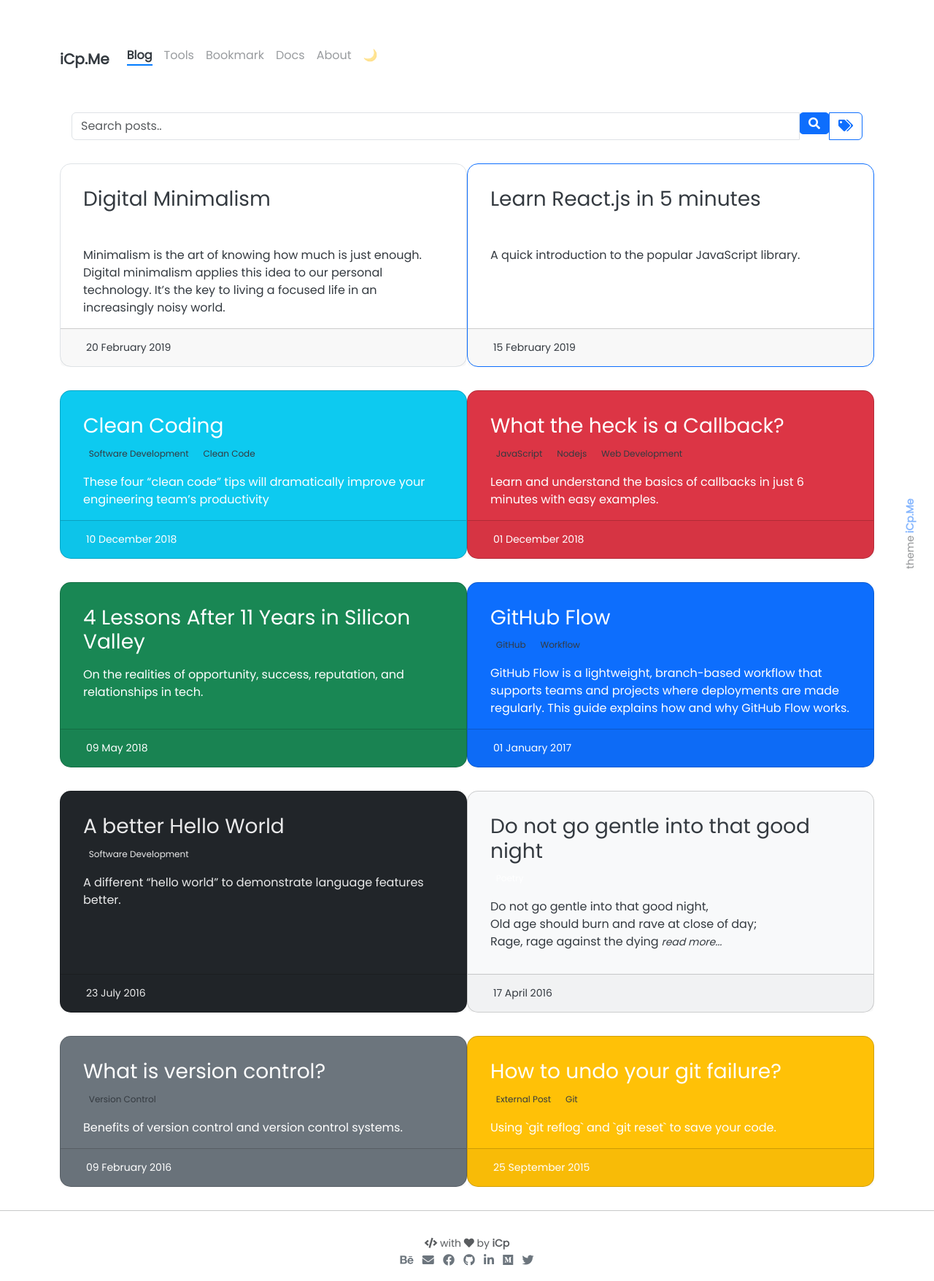
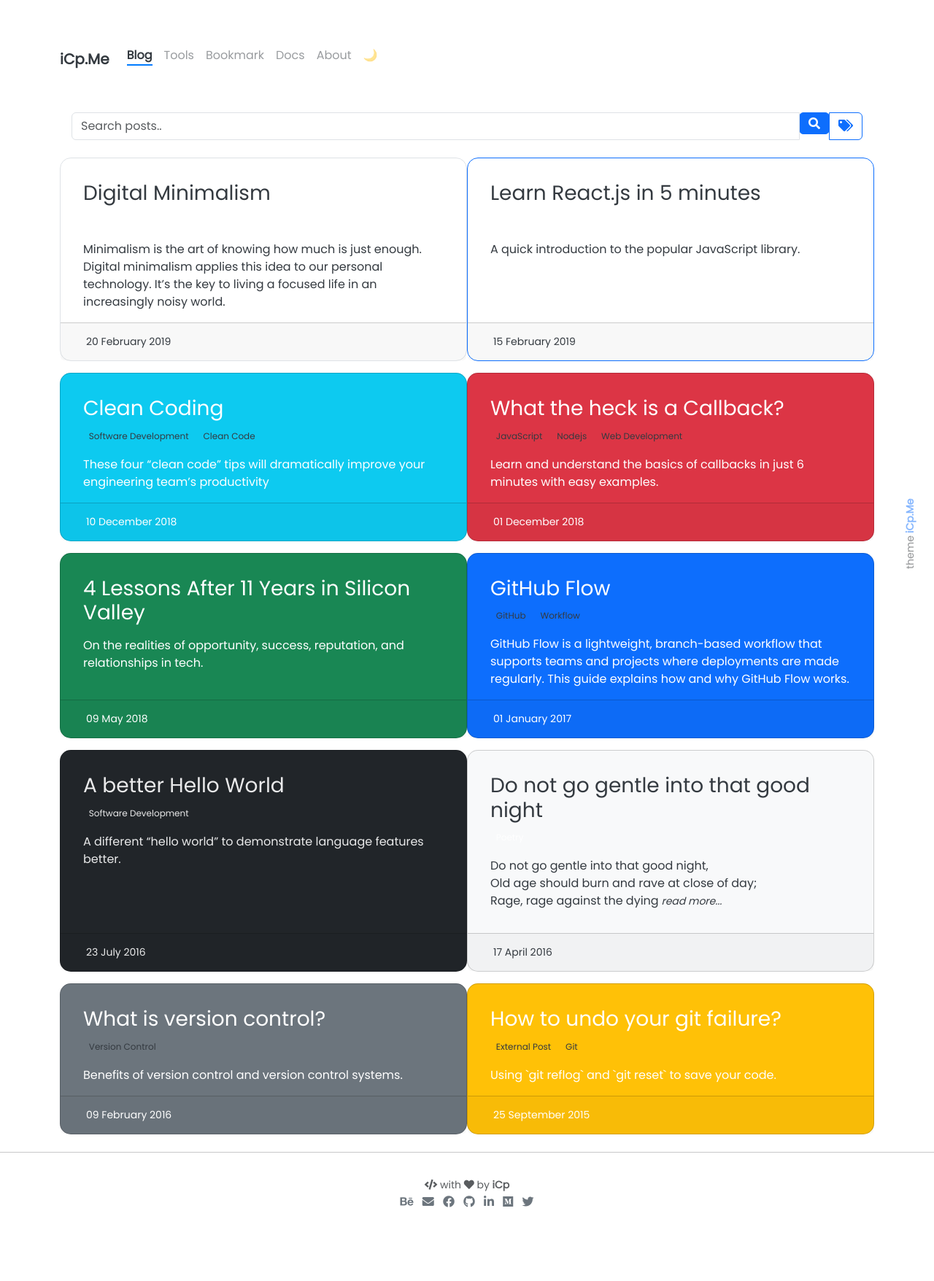
Before and after one commit to WorkSpacesPro/icp, a Jekyll site: the page built from pages/blog.html, in a window 1280 px wide. Shown: the whole page at 73% size. Built offline with Jekyll 4.4.1, drawn with Linux system fonts in a browser that asks for light colours; comment, search, counter and statistics services are not loaded; after the commit the page ends 1676 px from its top, so only the background shows below that.

Commit message:
Update post-card.html

```diff
--- a/_includes/blog/post-card.html
+++ b/_includes/blog/post-card.html
@@ -25,7 +25,7 @@
   {%- assign post_url = post.url | relative_url -%}
 {%- endif -%}
 
-<div class="col-lg-6 my-3 wow animated fadeIn" data-wow-delay=".15s">
+<div class="col-lg-6 my-2 wow animated fadeIn" data-wow-delay=".15s">
   <a href="{{ post_url }}" class="post card {{ card_style }}" {%- if post.external_url and site.open_new_tab -%} target="_blank" {%- endif -%}>
     <div class="card-body {{ text_style }}">
       <h3 class="card-title">{{ post.title }}</h3>
```
